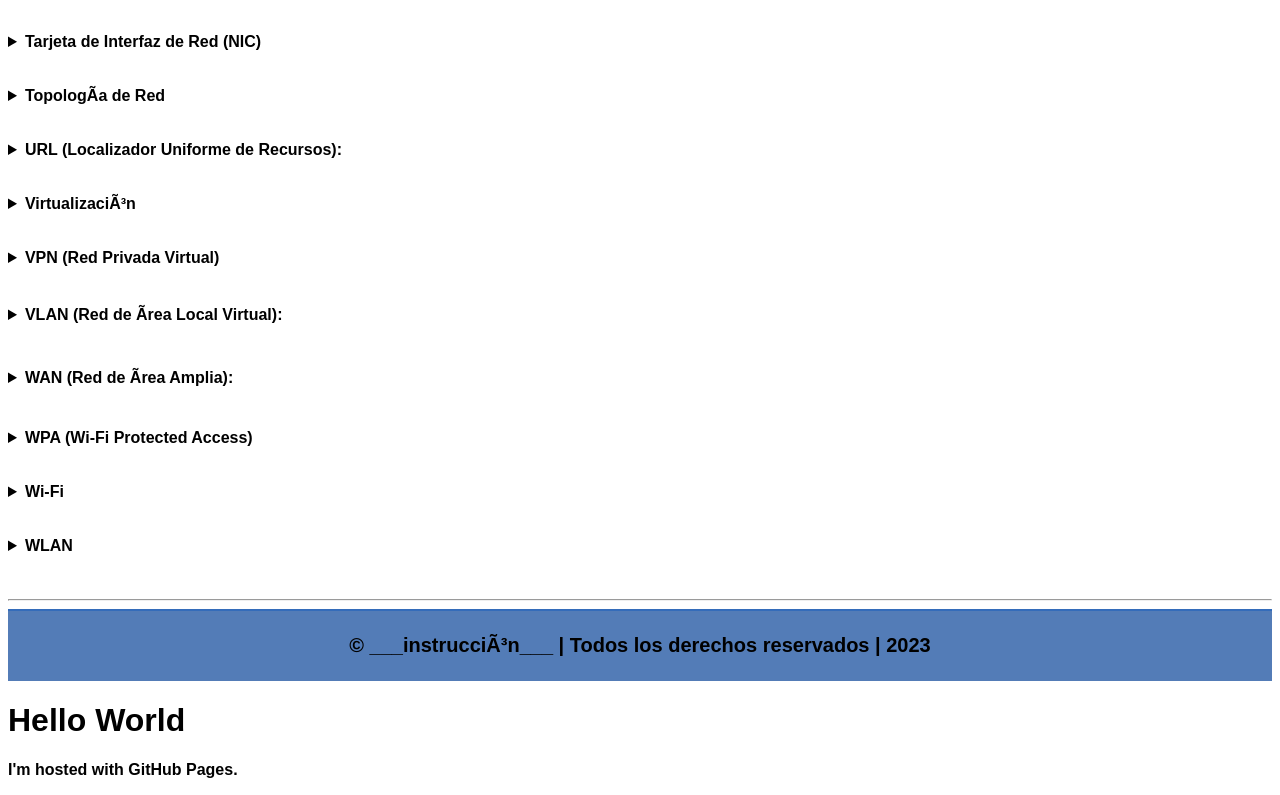
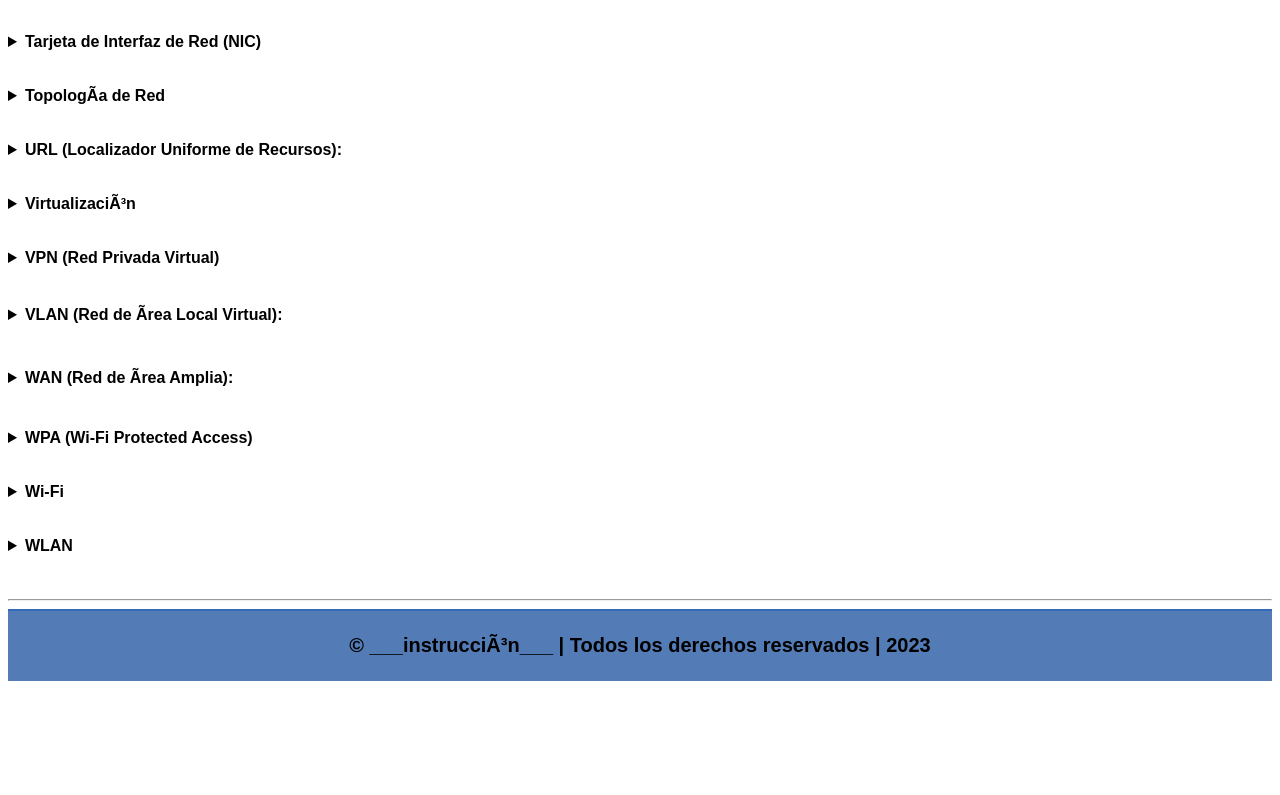
Before and after one commit to JulianRodriguez05/Glosarioderedes, a plain HTML site: page index.html in a window 1280 px wide. Shown: the part 2779-3574 px from the top of the page. After the commit the page ends 3468 px from the top, so only its background shows below. Drawn offline with Linux system fonts and the light colour scheme; files whose address does not match are found by name.

Commit message:
Update index.html

```diff
--- a/index.html
+++ b/index.html
@@ -659,10 +659,7 @@ Proporciona conectividad a áreas remotas y dispersas.
 
 </div>
 </footer>
-<html>
-<body>
-<h1>Hello World</h1>
-<p>I'm hosted with GitHub Pages.</p>
+
 </body>
 </html>
 
```
